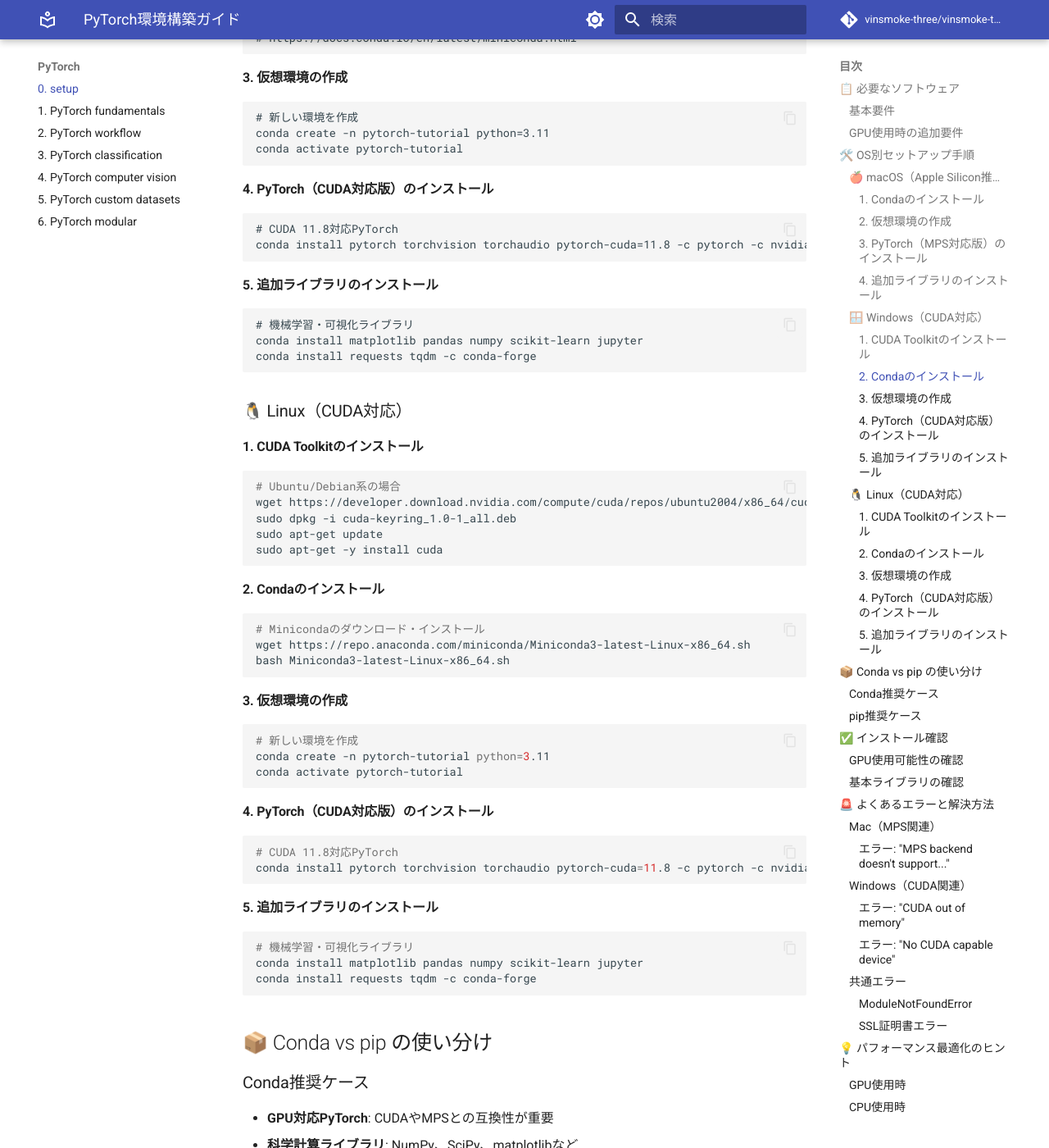
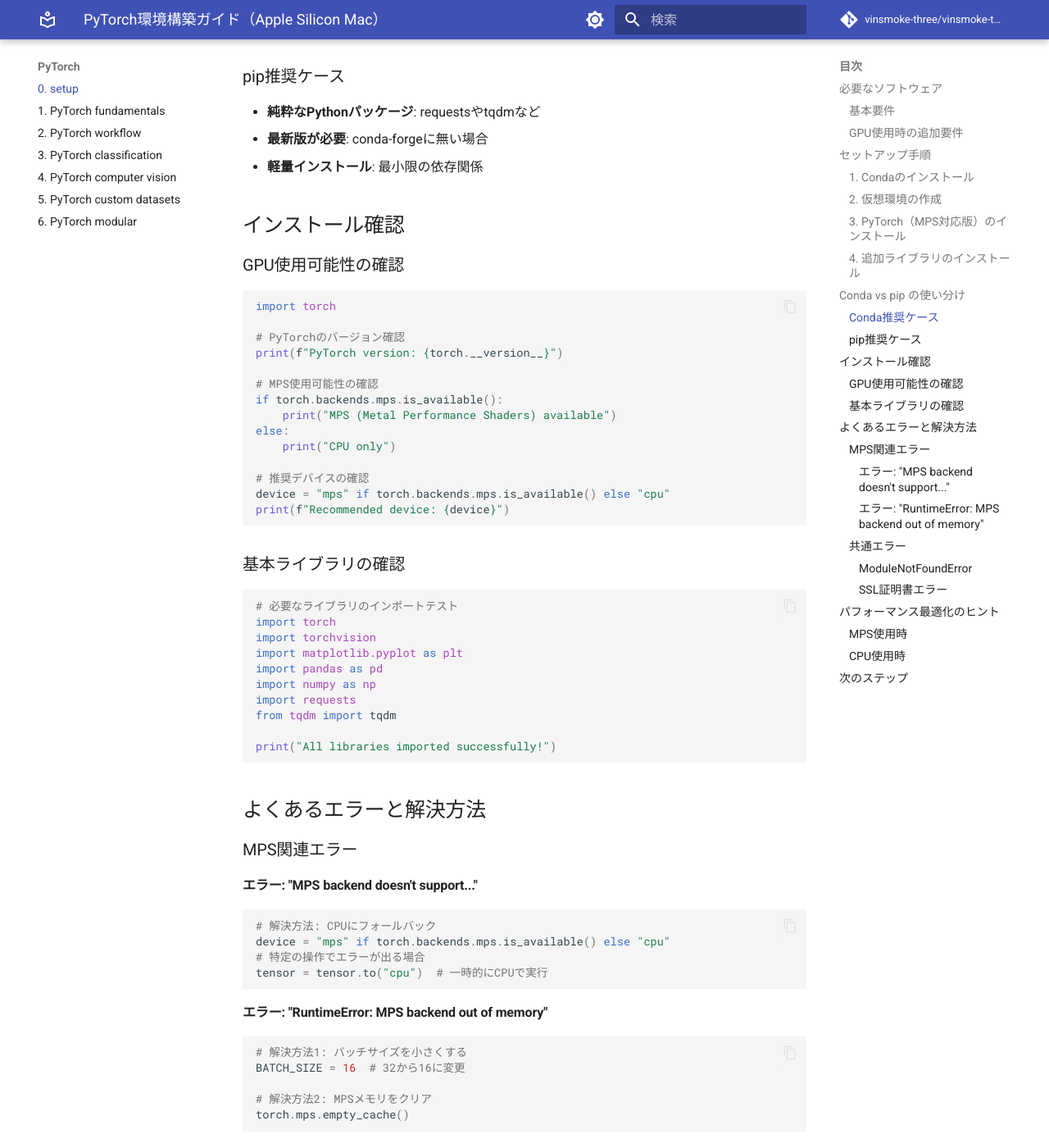
Before and after one commit to vinsmoke-three/vinsmoke-three-docs, an MkDocs documentation site: the page built from docs/PyTorch/00_setup.md, in a window 1280 px wide and 1400 px high, scrolled down 1494 px. Shown: the whole window at 82% size. Built offline with MkDocs 1.6.1 and Material for MkDocs 9.7.7, drawn with Linux system fonts in a browser that asks for light colours; comment, search, counter and statistics services are not loaded; some of the changed text lies outside the part shown.

Commit message:
Add PyTorch environment setup guide

````diff
--- a/docs/PyTorch/00_setup.md
+++ b/docs/PyTorch/00_setup.md
@@ -1,15 +1,15 @@
 ---
-title: "PyTorch環境構築ガイド"
-description: "PyTorchとチュートリアル実行に必要な環境をセットアップする詳細ガイド。Mac（MPS）、Windows（CUDA）、Linux別の手順とよくあるエラーの解決方法。"
+title: "PyTorch環境構築ガイド（Apple Silicon Mac）"
+description: "Apple Silicon MacでPyTorchとチュートリアル実行に必要な環境をセットアップする詳細ガイド。MPS対応とよくあるエラーの解決方法。"
 date: "2025-07-02"
-tags: ["環境構築", "PyTorch", "Python", "セットアップ", "初心者向け", "Mac", "Windows", "Linux"]
+tags: ["環境構築", "PyTorch", "Python", "セットアップ", "初心者向け", "Apple Silicon", "MPS"]
 ---
 
-# PyTorch環境構築ガイド
+# PyTorch環境構築ガイド（Apple Silicon Mac）
 
-このガイドでは、PyTorchチュートリアルを実行するための環境構築方法を詳しく説明します。
+このガイドでは、Apple Silicon MacでPyTorchチュートリアルを実行するための環境構築方法を詳しく説明します。
 
-## 📋 必要なソフトウェア
+## 必要なソフトウェア
 
 ### 基本要件
 - **Python 3.9以上** （推奨: 3.11）
@@ -17,114 +17,42 @@
 - **Git**（オプション：ソースコード管理用）
 
 ### GPU使用時の追加要件
-- **NVIDIA GPU + CUDA**（Windows/Linux）
-- **Apple Silicon Mac**（MPS対応）
+- **Apple Silicon Mac**（M1、M2、M3チップ）
+- **MPS（Metal Performance Shaders）**対応
 
-## 🛠️ OS別セットアップ手順
+## セットアップ手順
 
-### 🍎 macOS（Apple Silicon推奨）
-
-#### 1. Condaのインストール
+### 1. Condaのインストール
 ```bash
 # Minicondaのダウンロード・インストール
 curl -O https://repo.anaconda.com/miniconda/Miniconda3-latest-MacOSX-arm64.sh
 bash Miniconda3-latest-MacOSX-arm64.sh
 ```
 
-#### 2. 仮想環境の作成
+### 2. 仮想環境の作成
 ```bash
 # 新しい環境を作成
 conda create -n pytorch-tutorial python=3.11
 conda activate pytorch-tutorial
 ```
 
-#### 3. PyTorch（MPS対応版）のインストール
+### 3. PyTorch（MPS対応版）のインストール
 ```bash
 # MPS（Metal Performance Shaders）対応PyTorch
 conda install pytorch torchvision torchaudio -c pytorch
 ```
 
-#### 4. 追加ライブラリのインストール
+### 4. 追加ライブラリのインストール
 ```bash
 # 機械学習・可視化ライブラリ
 conda install matplotlib pandas numpy scikit-learn jupyter
 conda install requests tqdm -c conda-forge
 ```
 
-### 🪟 Windows（CUDA対応）
-
-#### 1. CUDA Toolkitのインストール
-1. [NVIDIA Developer](https://developer.nvidia.com/cuda-downloads)からCUDA Toolkit（11.8推奨）をダウンロード
-2. インストーラーを実行
-
-#### 2. Condaのインストール
-```cmd
-# Minicondaのダウンロード・インストール（公式サイトから）
-# https://docs.conda.io/en/latest/miniconda.html
-```
-
-#### 3. 仮想環境の作成
-```cmd
-# 新しい環境を作成
-conda create -n pytorch-tutorial python=3.11
-conda activate pytorch-tutorial
-```
-
-#### 4. PyTorch（CUDA対応版）のインストール
-```cmd
-# CUDA 11.8対応PyTorch
-conda install pytorch torchvision torchaudio pytorch-cuda=11.8 -c pytorch -c nvidia
-```
-
-#### 5. 追加ライブラリのインストール
-```cmd
-# 機械学習・可視化ライブラリ
-conda install matplotlib pandas numpy scikit-learn jupyter
-conda install requests tqdm -c conda-forge
-```
-
-### 🐧 Linux（CUDA対応）
-
-#### 1. CUDA Toolkitのインストール
-```bash
-# Ubuntu/Debian系の場合
-wget https://developer.download.nvidia.com/compute/cuda/repos/ubuntu2004/x86_64/cuda-keyring_1.0-1_all.deb
-sudo dpkg -i cuda-keyring_1.0-1_all.deb
-sudo apt-get update
-sudo apt-get -y install cuda
-```
-
-#### 2. Condaのインストール
-```bash
-# Minicondaのダウンロード・インストール
-wget https://repo.anaconda.com/miniconda/Miniconda3-latest-Linux-x86_64.sh
-bash Miniconda3-latest-Linux-x86_64.sh
-```
-
-#### 3. 仮想環境の作成
-```bash
-# 新しい環境を作成
-conda create -n pytorch-tutorial python=3.11
-conda activate pytorch-tutorial
-```
-
-#### 4. PyTorch（CUDA対応版）のインストール
-```bash
-# CUDA 11.8対応PyTorch
-conda install pytorch torchvision torchaudio pytorch-cuda=11.8 -c pytorch -c nvidia
-```
-
-#### 5. 追加ライブラリのインストール
-```bash
-# 機械学習・可視化ライブラリ
-conda install matplotlib pandas numpy scikit-learn jupyter
-conda install requests tqdm -c conda-forge
-```
-
-## 📦 Conda vs pip の使い分け
+## Conda vs pip の使い分け
 
 ### Conda推奨ケース
-- **GPU対応PyTorch**: CUDAやMPSとの互換性が重要
+- **GPU対応PyTorch**: MPSとの互換性が重要
 - **科学計算ライブラリ**: NumPy、SciPy、matplotlibなど
 - **バイナリ依存関係**: コンパイル済みパッケージで高速
 
@@ -133,7 +61,7 @@
 - **最新版が必要**: conda-forgeに無い場合
 - **軽量インストール**: 最小限の依存関係
 
-## ✅ インストール確認
+## インストール確認
 
 ### GPU使用可能性の確認
 ```python
@@ -142,16 +70,14 @@
 # PyTorchのバージョン確認
 print(f"PyTorch version: {torch.__version__}")
 
-# GPU使用可能性の確認
-if torch.cuda.is_available():
-    print(f"CUDA available: {torch.cuda.get_device_name(0)}")
-elif torch.backends.mps.is_available():
+# MPS使用可能性の確認
+if torch.backends.mps.is_available():
     print("MPS (Metal Performance Shaders) available")
 else:
     print("CPU only")
 
 # 推奨デバイスの確認
-device = "mps" if torch.backends.mps.is_available() else "cuda" if torch.cuda.is_available() else "cpu"
+device = "mps" if torch.backends.mps.is_available() else "cpu"
 print(f"Recommended device: {device}")
 ```
 
@@ -169,9 +95,9 @@
 print("All libraries imported successfully!")
 ```
 
-## 🚨 よくあるエラーと解決方法
+## よくあるエラーと解決方法
 
-### Mac（MPS関連）
+### MPS関連エラー
 
 #### エラー: "MPS backend doesn't support..."
 ```python
@@ -181,26 +107,18 @@
 tensor = tensor.to("cpu")  # 一時的にCPUで実行
 ```
 
-### Windows（CUDA関連）
-
-#### エラー: "CUDA out of memory"
+#### エラー: "RuntimeError: MPS backend out of memory"
 ```python
 # 解決方法1: バッチサイズを小さくする
 BATCH_SIZE = 16  # 32から16に変更
 
-# 解決方法2: GPUメモリをクリア
-torch.cuda.empty_cache()
+# 解決方法2: MPSメモリをクリア
+torch.mps.empty_cache()
 ```
-
-#### エラー: "No CUDA capable device"
-1. NVIDIAドライバーの最新版をインストール
-2. CUDA Toolkitのバージョン確認
-3. PyTorchのCUDA対応版を再インストール
 
 ### 共通エラー
 
 #### ModuleNotFoundError
-
 ```bash
 # 解決方法: 仮想環境がアクティブか確認
 conda activate pytorch-tutorial
@@ -217,14 +135,22 @@
 pip install --trusted-host pypi.org --trusted-host pypi.python.org [package-name]
 ```
 
-## 💡 パフォーマンス最適化のヒント
+## パフォーマンス最適化のヒント
 
-### GPU使用時
-- **バッチサイズ**: GPUメモリに応じて調整（16-128推奨）
-- **データローダー**: `num_workers=4-8`で並列化
-- **混合精度**: `torch.cuda.amp`で高速化
+### MPS使用時
+- **バッチサイズ**: メモリに応じて調整（16-64推奨）
+- **データローダー**: `num_workers=2-4`で並列化（Apple Siliconでは控えめに）
+- **メモリ管理**: `torch.mps.empty_cache()`でメモリクリア
 
 ### CPU使用時
 - **スレッド数**: `torch.set_num_threads(4)`で調整
 - **小さなモデル**: パラメータ数を抑制
 - **データサイズ**: 画像サイズを小さく（32x32 → 64x64）
+
+## 次のステップ
+
+環境構築が完了したら：
+
+1. **[PyTorch fundamentals](01_pytorch_fundamentals.md)** でテンソル操作を学習
+2. **[PyTorch workflow](02_pytorch_workflow.md)** で機械学習の流れを理解
+3. プロジェクトルートの`requirements.txt`で追加依存関係を確認
````
